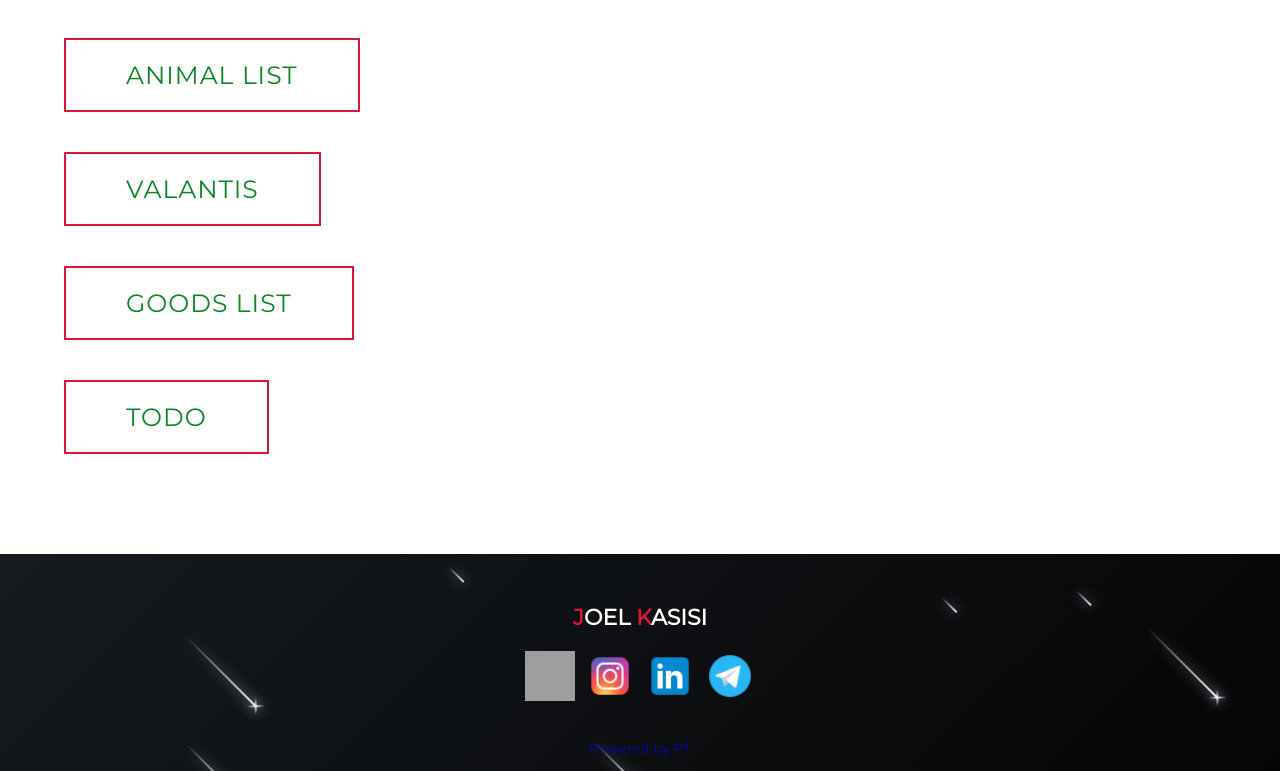
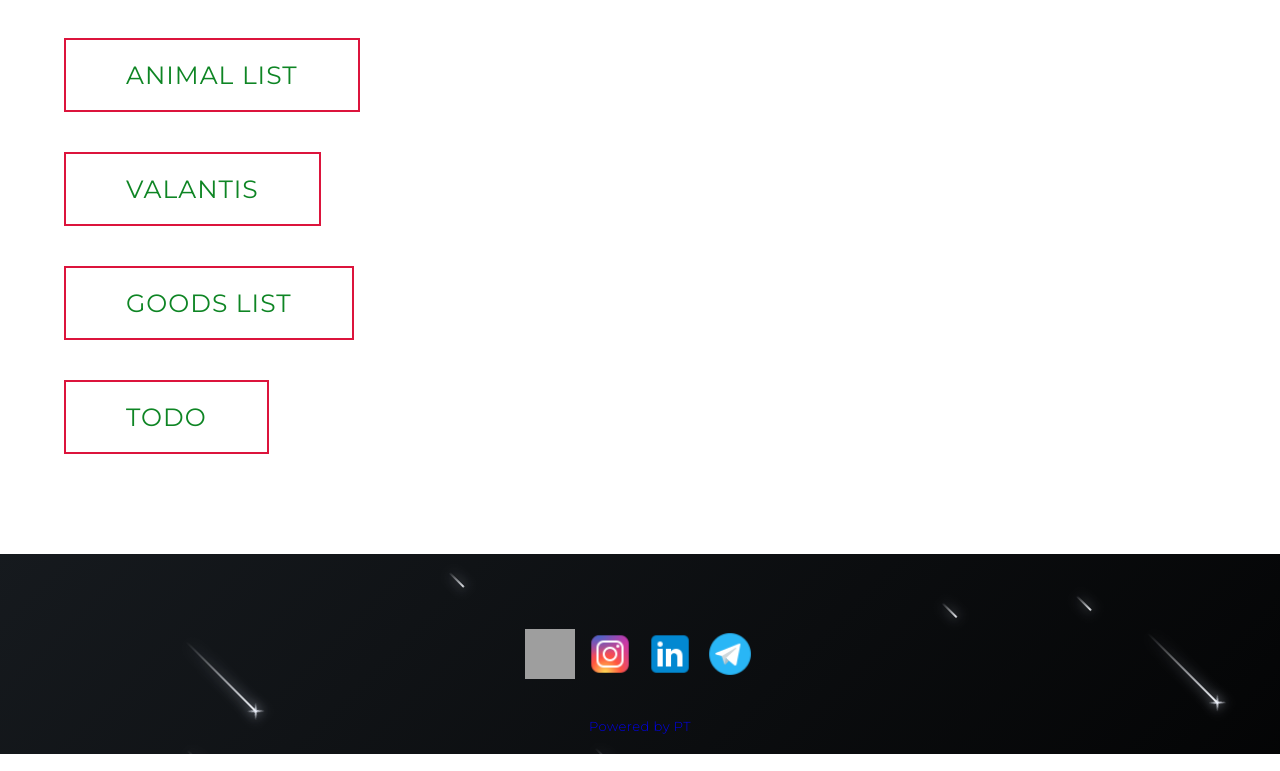
Before and after one commit to Jojo10x/Joel-kasisi, a React (Vite) app: page /portfolio in a window 1280 px wide. Shown: the part 5308-6079 px from the top of the page. Built offline with nearby package versions, Linux system fonts and the light colour scheme; grey boxes are pictures that could not be loaded; a web font is replaced by a local one.

Commit message:
fix portfolio footer

```diff
--- a/src/Sections/Footer/Footer.tsx
+++ b/src/Sections/Footer/Footer.tsx
@@ -10,11 +10,11 @@ const Footer = () => {
         <footer id="footer" className={isDarkMode ? 'dark-mode' : 'light-mode'}>
         <div className="footer container" >
         <ShootingStarAnimation />
-          <div className="brand">
+          {/* <div className="brand">
             <h1>
               <span>J</span>oel <span>K</span>asisi
             </h1>
-          </div>
+          </div> */}
           <h2></h2>
           <div className="social-icon">
             <div className="social-item">
```
